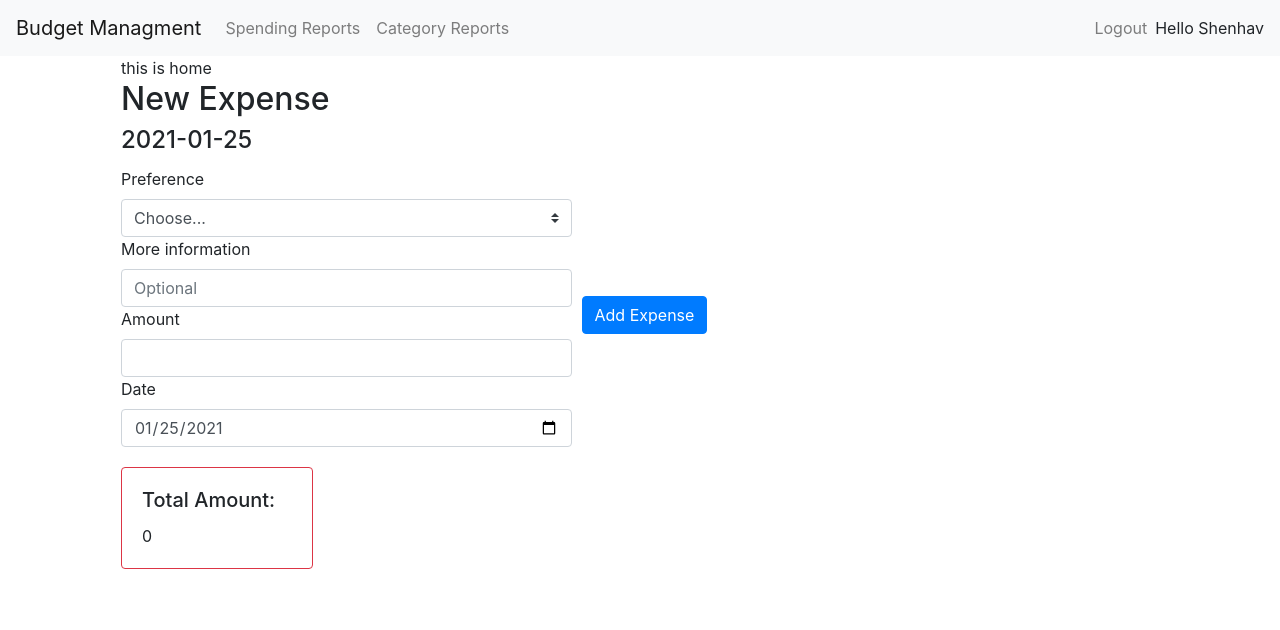
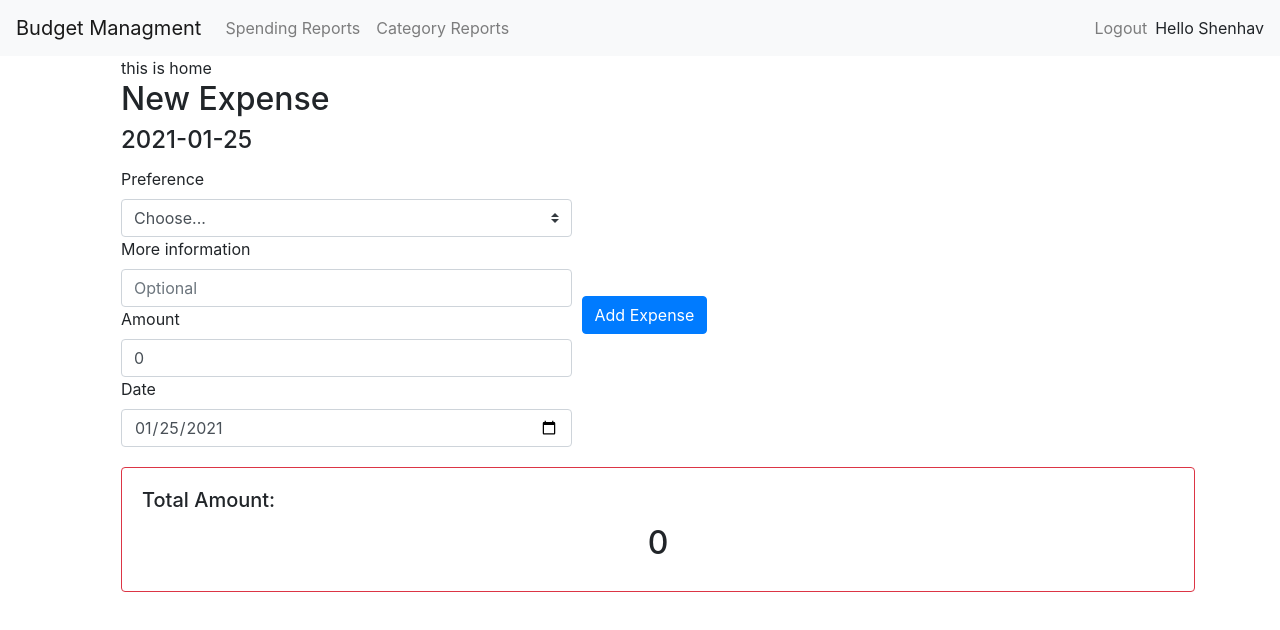
Before and after one commit to ShenhavT/BudgetManagementApp, a React (Create React App) app: page /#/ in a window 1280 px wide. Shown: the top 630 px of the page. Built offline with nearby package versions, Linux system fonts and the light colour scheme.

Commit message:
remove unused libraries. fix total-amout

```diff
--- a/package.json
+++ b/package.json
@@ -10,14 +10,11 @@
     "bootstrap": "^4.6.0",
     "react": "^17.0.1",
     "react-bootstrap": "^1.4.3",
-    "react-bootstrap-date-picker": "^5.1.0",
-    "react-datepicker": "^3.4.1",
     "react-dom": "^17.0.1",
     "react-router": "^5.2.0",
     "react-router-dom": "^5.2.0",
     "react-scripts": "4.0.1",
     "react-uuid": "^1.0.2",
-    "uuid": "^8.3.2",
     "web-vitals": "^0.2.4"
   },
   "scripts": {
--- a/src/components/Categories.js
+++ b/src/components/Categories.js
@@ -11,12 +11,12 @@ class Categories extends React.Component{
             expenseList:[],
             categoryOption:'',
             moreInformation:'',
-            amount: '',
+            amount: 0,
             chossenDate:''        }
     }
     Categories = CategoriesJson;
     cleanState=()=>{
-        this.setState({categoryOption:'', moreInformation:'',amount:'',
+        this.setState({categoryOption:'', moreInformation:'',amount:0,
                             chossenDate:this.state.date.toISOString().slice(0,10)});
     }
     HandelOnclick = () =>{
@@ -78,15 +78,12 @@ class Categories extends React.Component{
 
                         <Form.Label>Date</Form.Label>
                         <Form.Group>
-                        {/* <DatePicker  id="example-datepicker"/> */}
-                        {/* defaultValue={strDate}  */}
                         <Form.Control type="date" value={this.state.chossenDate}
                         onChange={(event) => {this.setState({chossenDate: event.target.value})}}/>
-                        {/* <Form.Control type="date" defaultValue="2021-01-20"/> */}
                         </Form.Group>
                     </Col>
                     <Col  xs="auto" className="my-1">
-                        <Button type="text" onClick={()=>{this.HandelOnclick()}}>Add Expense</Button>
+                        <Button type="button" onClick={()=>{this.HandelOnclick()}}>Add Expense</Button>
                     </Col>
 
 
--- a/src/components/ExpenseCard.js
+++ b/src/components/ExpenseCard.js
@@ -9,10 +9,11 @@ class ExpenseCard extends React.Component{
 
     render(){
         return(
-            <Card>
-            <Card.Header>expense - {this.props.date}</Card.Header>
+            <Card className="mr-auto">
+            <Card.Header>expense - {this.props.date}
+
+            </Card.Header>
             <Card.Body>
-                id:{this.props.id}
                 Category:{this.props.category}
                 Amount:{this.props.amount}
                 <Card.Text>More Information: {''} {this.props.moreInformation}</Card.Text>
--- a/src/pages/HomePage.js
+++ b/src/pages/HomePage.js
@@ -28,7 +28,6 @@ class HomePage extends React.Component{
                  })
          });
          this.setState({totalAmount:this.state.totalAmount+parseFloat(objExpense.amount)});
-          console.log(this.state.resultExpenseListCard);
     }
 
     render(){
@@ -49,10 +48,10 @@ class HomePage extends React.Component{
                  {/*---THE FORM PAGE -- */}
                 <Categories addExpense={this.addExpense} detailsExpense={this.detailsExpense}/>
                 <div className="amount-box">
-                        <Card border="danger" style={{ width: '12rem' }}>
+                        <Card border="danger">
                             <Card.Body>
                                 <Card.Title>Total Amount:</Card.Title>
-                                <Card.Text>{this.state.totalAmount}</Card.Text>
+                                <Card.Text className="text-center"><h2>{this.state.totalAmount}</h2></Card.Text>
                             </Card.Body>
                         </Card>
                 </div>
```
Also changed, not shown: 1 other file (tests, documents, lock files or other folders).
